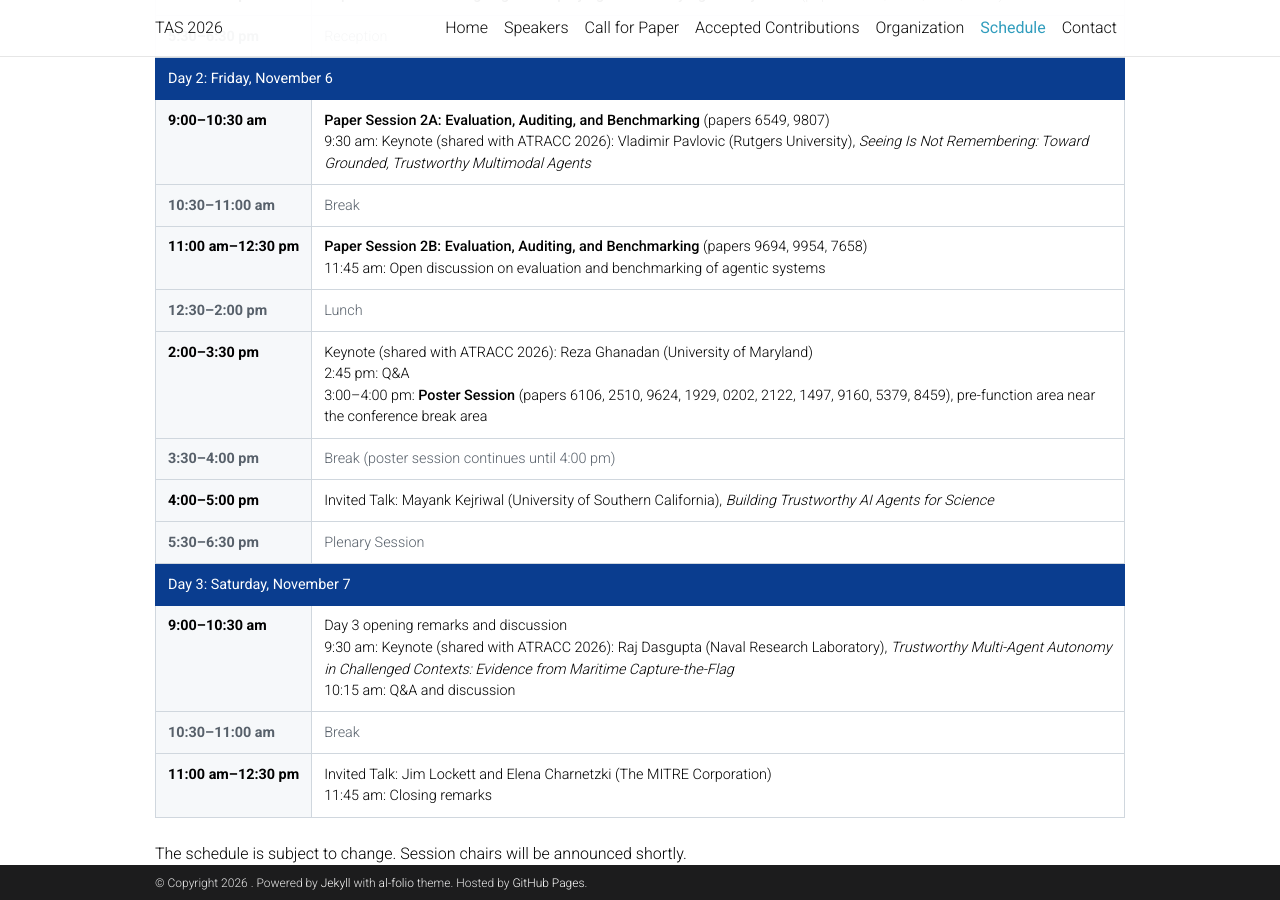
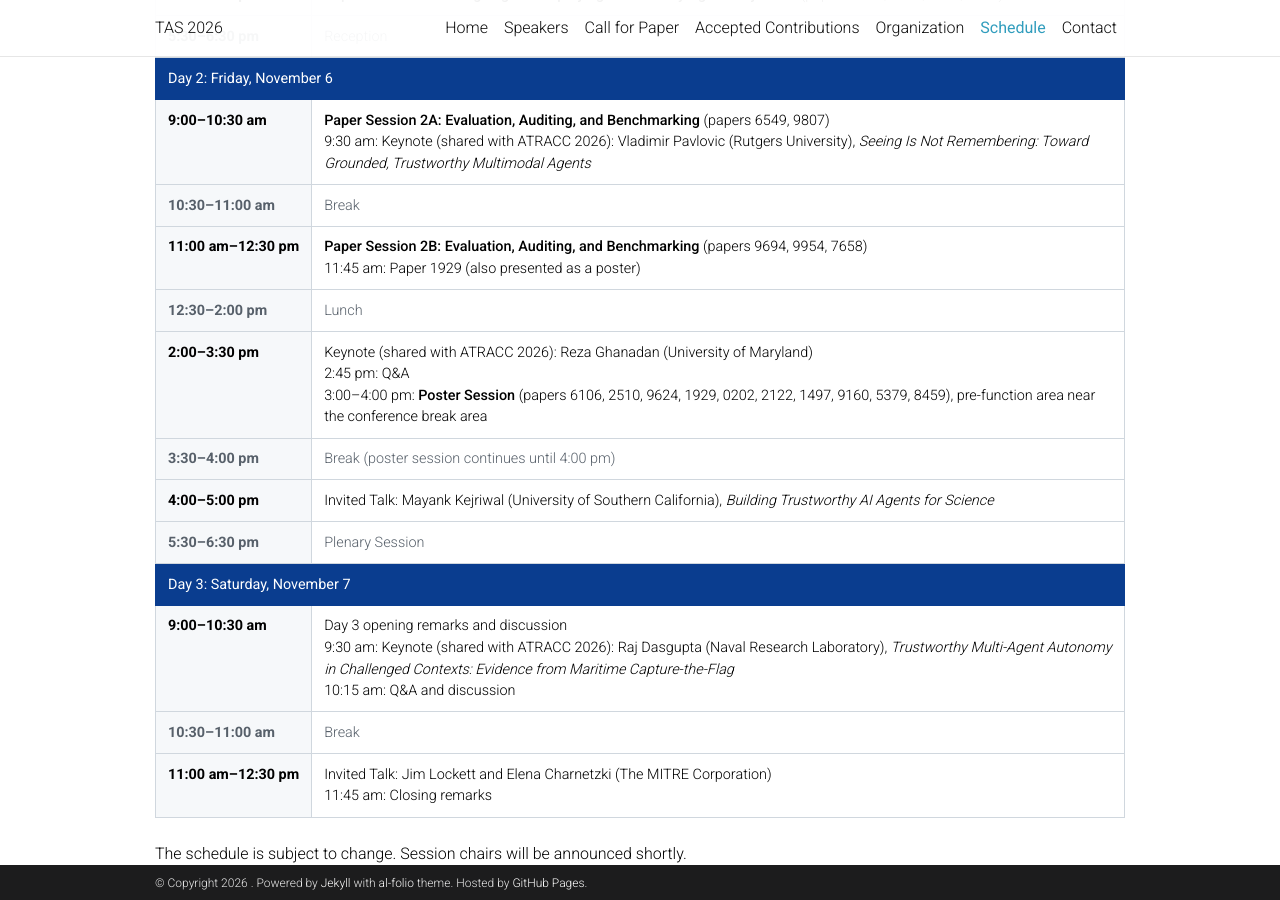
Before and after one commit to tas2026/tas2026.github.io, a Jekyll site: the page built from _pages/schedule.md, in a window 1280 px wide and 900 px high, scrolled down 739 px. Built offline with Jekyll 4.4.1, drawn with Linux system fonts in a browser that asks for light colours; comment, search, counter and statistics services are not loaded; a style sheet for code colours, icons or effects is not loaded.

Commit message:
Update schedule.md

```diff
--- a/_pages/schedule.md
+++ b/_pages/schedule.md
@@ -65,7 +65,7 @@ Speaker details are on the [Speakers page]({{ '/speakers/' | relative_url }}), a
     </tr>
     <tr>
       <td style="width:150px; padding:0.6rem 0.75rem; border:1px solid #d0d7de; background:#f6f8fa; vertical-align:top; font-weight:600; white-space:nowrap;">11:00 am&ndash;12:30 pm</td>
-      <td style="padding:0.6rem 0.75rem; border:1px solid #d0d7de; vertical-align:top;"><strong>Paper Session 2B: Evaluation, Auditing, and Benchmarking</strong> (papers 9694, 9954, 7658)<br>11:45 am: Open discussion on evaluation and benchmarking of agentic systems</td>
+      <td style="padding:0.6rem 0.75rem; border:1px solid #d0d7de; vertical-align:top;"><strong>Paper Session 2B: Evaluation, Auditing, and Benchmarking</strong> (papers 9694, 9954, 7658)<br>11:45 am: Paper 1929 (also presented as a poster)</td>
     </tr>
     <tr>
       <td style="padding:0.6rem 0.75rem; border:1px solid #d0d7de; background:#f6f8fa; vertical-align:top; font-weight:600; white-space:nowrap; color:#57606a;">12:30&ndash;2:00 pm</td>
```
